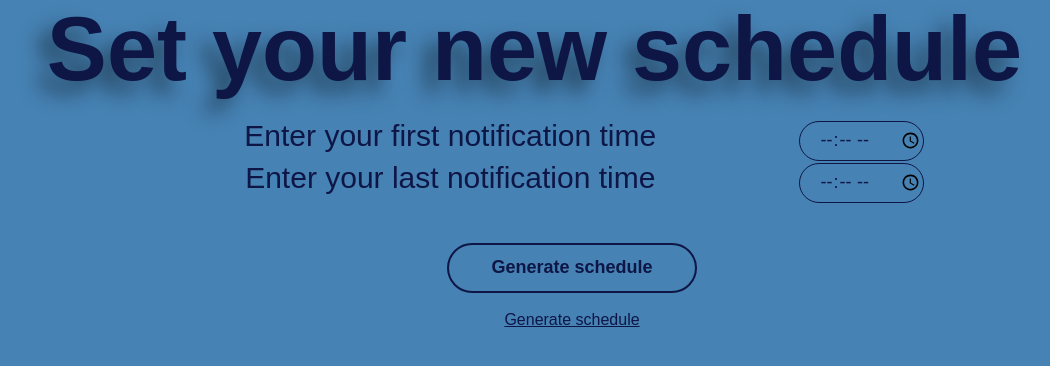
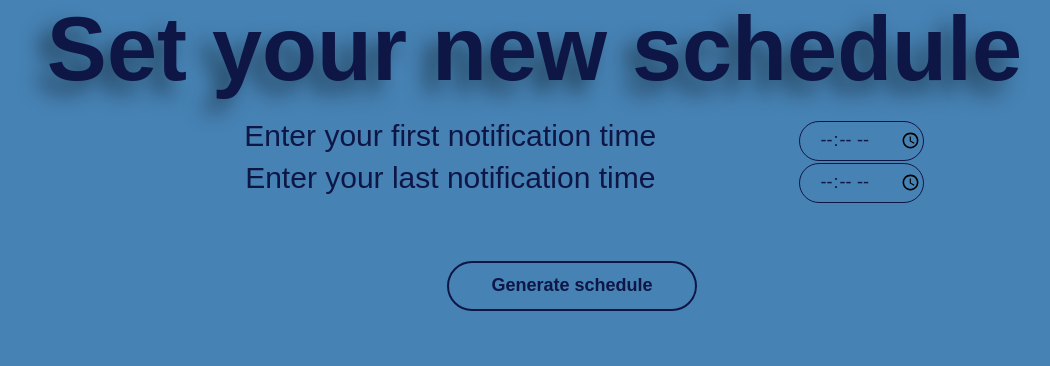
Before and after one commit to Aquaholic-ISP/Aquaholic, a Django app: page /aquaholic/1/set_up in a window 1280 px wide. Shown: the part 232-598 px from the top of the page, without its empty margins (68-1118 px from the left). Run offline with Django 4.2, Linux system fonts and the light colour scheme; some libraries are stand-ins or nearby versions.

Commit message:
improve setup page

```diff
--- a/aquaholic/templates/aquaholic/set_up.html
+++ b/aquaholic/templates/aquaholic/set_up.html
@@ -24,16 +24,13 @@
         <br>
         <label style="font-size: 30px; position: relative;">Enter your last notification time</label>
         <input style="margin-left: 114px; font-size: 18px;" type="time" name="last_notification">
-        <br>
-        <button type="submit" style="margin-top: 40px;">Generate schedule</button>
     </form>
-    </div>
-
     <br>
     {% if not token_exist %}
-        <a href="https://notify-bot.line.me/oauth/authorize?response_type=code&client_id=fVKMI2Q1k3MY5D3w2g0Hwt&redirect_uri=http://127.0.0.1:8000/noti/callback/&scope=notify&state=testing123">Generate schedule</a>
+    <a href="https://notify-bot.line.me/oauth/authorize?response_type=code&client_id=fVKMI2Q1k3MY5D3w2g0Hwt&redirect_uri=http://127.0.0.1:8000/noti/callback/&scope=notify&state=testing123">
+        <Button style="margin-top: 40px;">Generate schedule</button></a>
     {% else %}
-        <a href="{% url 'aquaholic:schedule' user.id %}">Generate schedule </a>
+    <a href="{% url 'aquaholic:schedule' user.id %}"><Button style="margin-top: 40px;">Generate schedule</button></a>
     {% endif %}
-
+</div>
 </html>
```
Also changed, not shown: db.sqlite3. Lines whose indentation alone changed are shown as unchanged.
